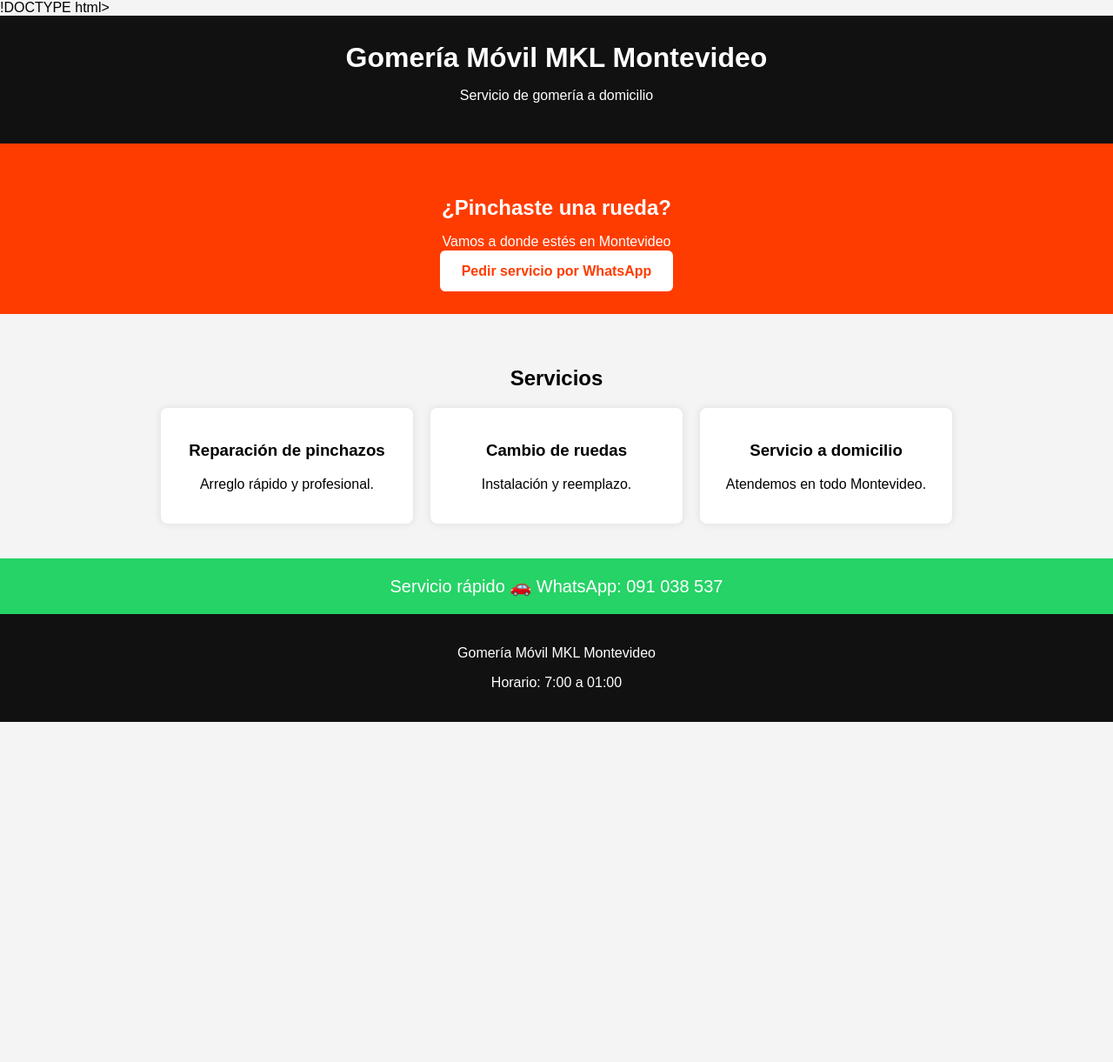
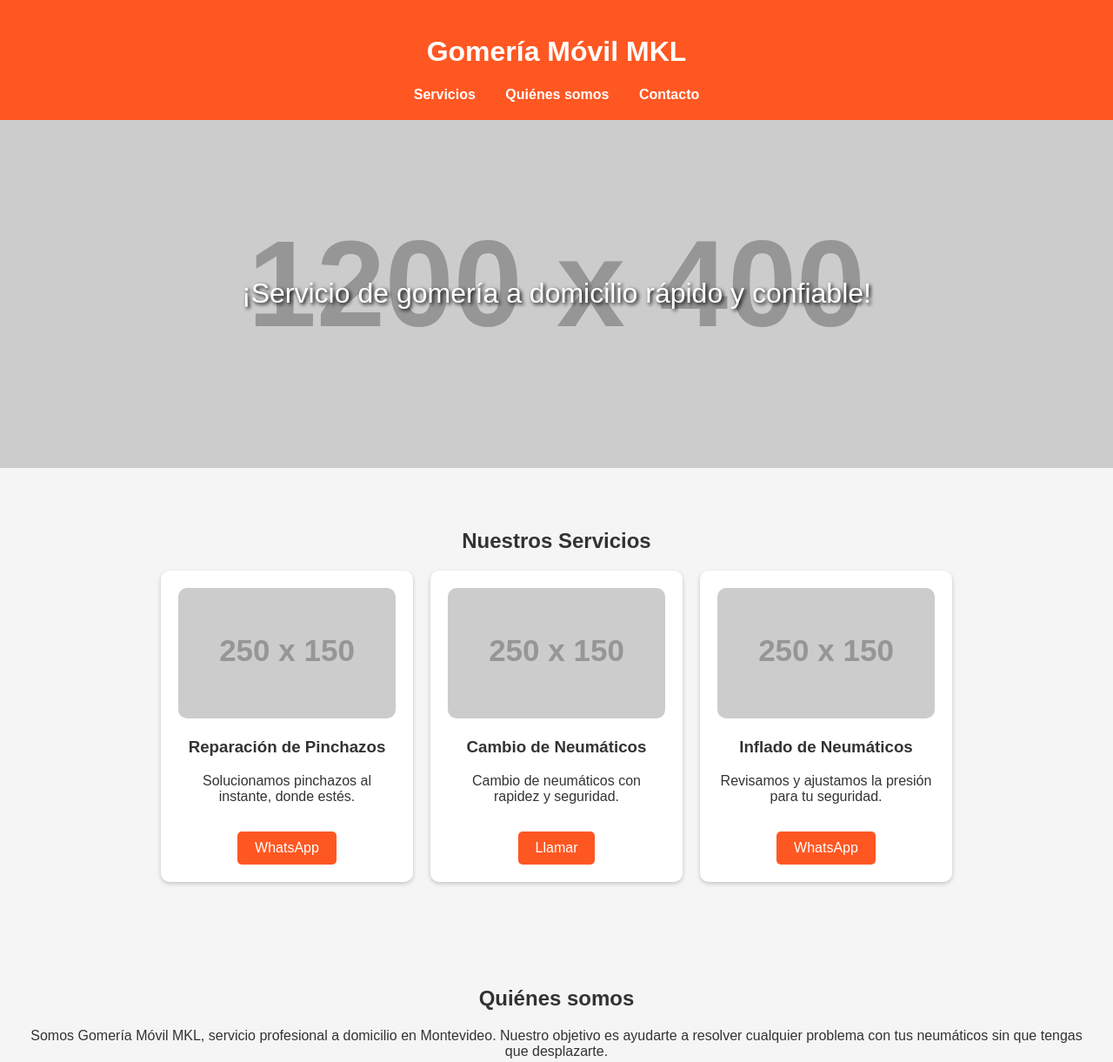
Before and after one commit to Maikelelchungo/gomeriamovilmklmontevideo, a plain HTML site: page index.html in a window 1280 px wide. Shown: the top 1221 px of the page at 87% size. Before the commit the page ends 830 px from the top, so only its background shows below. Drawn offline with Linux system fonts and the light colour scheme; placeholder pictures from the web are drawn by us.

Commit message:
Refactor index.html for improved layout and styling

```diff
--- a/index.html
+++ b/index.html
@@ -1,145 +1,133 @@
-!DOCTYPE html>
+<!DOCTYPE html>
 <html lang="es">
 <head>
   <meta charset="UTF-8">
   <meta name="viewport" content="width=device-width, initial-scale=1.0">
-<title>Gomería Móvil MKL Montevideo</title>
-
+  <title>Gomería Móvil MKL</title>
   <style>
-
-body{
-font-family: Arial;
-margin:0;
-background:#f4f4f4;
+    body {
+      font-family: Arial, sans-serif;
+      margin: 0; padding: 0;
+      background: #f5f5f5;
+      color: #333;
     }
-
-header{
-background:#111;
-color:white;
-padding:30px;
-text-align:center;
+    header {
+      background-color: #ff5722;
+      color: white;
+      padding: 20px;
+      text-align: center;
     }
-
-header h1{
-margin:0;
-font-size:32px;
+    nav a {
+      color: white;
+      text-decoration: none;
+      margin: 0 15px;
+      font-weight: bold;
     }
-
-.hero{
-background:#ff3c00;
-color:white;
-padding:40px;
-text-align:center;
+    .hero {
+      background: url('https://via.placeholder.com/1200x400?text=Gomería+Móvil') no-repeat center center;
+      background-size: cover;
+      height: 400px;
+      display: flex;
+      align-items: center;
+      justify-content: center;
+      color: white;
+      font-size: 2em;
+      text-shadow: 2px 2px 4px #000;
     }
-
-.hero h2{
-margin-bottom:10px;
+    section {
+      padding: 50px 20px;
+      text-align: center;
     }
-
-.button{
-background:white;
-color:#ff3c00;
-padding:15px 25px;
-text-decoration:none;
-font-weight:bold;
-border-radius:6px;
+    .services {
+      display: flex;
+      justify-content: center;
+      flex-wrap: wrap;
+      gap: 20px;
     }
-
-.section{
-padding:40px;
-text-align:center;
+    .service-card {
+      background: white;
+      padding: 20px;
+      border-radius: 10px;
+      width: 250px;
+      box-shadow: 0 2px 5px rgba(0,0,0,0.2);
     }
-
-.services{
-display:flex;
-flex-wrap:wrap;
-justify-content:center;
-gap:20px;
+    .service-card img {
+      width: 100%;
+      border-radius: 10px;
     }
-
-.card{
-background:white;
-padding:20px;
-border-radius:8px;
-width:250px;
-box-shadow:0 0 10px rgba(0,0,0,0.1);
+    .btn {
+      display: inline-block;
+      margin-top: 15px;
+      padding: 10px 20px;
+      background-color: #ff5722;
+      color: white;
+      text-decoration: none;
+      border-radius: 5px;
+      transition: 0.3s;
     }
-
-.whatsapp{
-background:#25D366;
-color:white;
-padding:20px;
-text-align:center;
-font-size:20px;
+    .btn:hover {
+      background-color: #e64a19;
     }
-
-footer{
-background:#111;
-color:white;
-text-align:center;
-padding:20px;
+    footer {
+      background: #333;
+      color: white;
+      text-align: center;
+      padding: 20px;
     }
-
   </style>
 </head>
-
 <body>
-
   <header>
-<h1>Gomería Móvil MKL Montevideo</h1>
-<p>Servicio de gomería a domicilio</p>
+    <h1>Gomería Móvil MKL</h1>
+    <nav>
+      <a href="#services">Servicios</a>
+      <a href="#about">Quiénes somos</a>
+      <a href="#contact">Contacto</a>
+    </nav>
   </header>
 
-<section class="hero">
+  <div class="hero">
+    ¡Servicio de gomería a domicilio rápido y confiable!
+  </div>
 
-<h2>¿Pinchaste una rueda?</h2>
-
-<p>Vamos a donde estés en Montevideo</p>
-
-<a class="button" href="https://wa.me/59891038537">
-Pedir servicio por WhatsApp
-</a>
-
+  <section id="services">
+    <h2>Nuestros Servicios</h2>
+    <div class="services">
+      <div class="service-card">
+        <img src="https://via.placeholder.com/250x150?text=Reparación+de+Pinchazos" alt="Reparación de Pinchazos">
+        <h3>Reparación de Pinchazos</h3>
+        <p>Solucionamos pinchazos al instante, donde estés.</p>
+        <a href="https://wa.me/59891038537" class="btn">WhatsApp</a>
+      </div>
+      <div class="service-card">
+        <img src="https://via.placeholder.com/250x150?text=Cambio+de+Neumáticos" alt="Cambio de Neumáticos">
+        <h3>Cambio de Neumáticos</h3>
+        <p>Cambio de neumáticos con rapidez y seguridad.</p>
+        <a href="tel:+59891038537" class="btn">Llamar</a>
+      </div>
+      <div class="service-card">
+        <img src="https://via.placeholder.com/250x150?text=Inflado+de+Neumáticos" alt="Inflado de Neumáticos">
+        <h3>Inflado de Neumáticos</h3>
+        <p>Revisamos y ajustamos la presión para tu seguridad.</p>
+        <a href="https://wa.me/59891038537" class="btn">WhatsApp</a>
+      </div>
+    </div>
   </section>
 
-<section class="section">
-
-<h2>Servicios</h2>
-
-<div class="services">
-
-<div class="card">
-<h3>Reparación de pinchazos</h3>
-<p>Arreglo rápido y profesional.</p>
-</div>
-
-<div class="card">
-<h3>Cambio de ruedas</h3>
-<p>Instalación y reemplazo.</p>
-</div>
-
-<div class="card">
-<h3>Servicio a domicilio</h3>
-<p>Atendemos en todo Montevideo.</p>
-</div>
-
-</div>
-
+  <section id="about">
+    <h2>Quiénes somos</h2>
+    <p>Somos Gomería Móvil MKL, servicio profesional a domicilio en Montevideo. Nuestro objetivo es ayudarte a resolver cualquier problema con tus neumáticos sin que tengas que desplazarte.</p>
   </section>
 
-<section class="whatsapp">
-
-Servicio rápido 🚗
-WhatsApp: 091 038 537
-
+  <section id="contact">
+    <h2>Contacto</h2>
+    <p>📞 Teléfono: <a href="tel:+59891038537">091 038 537</a></p>
+    <p>📩 WhatsApp: <a href="https://wa.me/59891038537">Inicia conversación</a></p>
+    <p>📍 Montevideo, Uruguay</p>
   </section>
 
   <footer>
-
-<p>Gomería Móvil MKL Montevideo</p>
-<p>Horario: 7:00 a 01:00</p>
-
+    © 2026 Gomería Móvil MKL - Todos los derechos reservados
   </footer>
-
 </body>
 </html>
```
Lines whose indentation alone changed are shown as unchanged.
